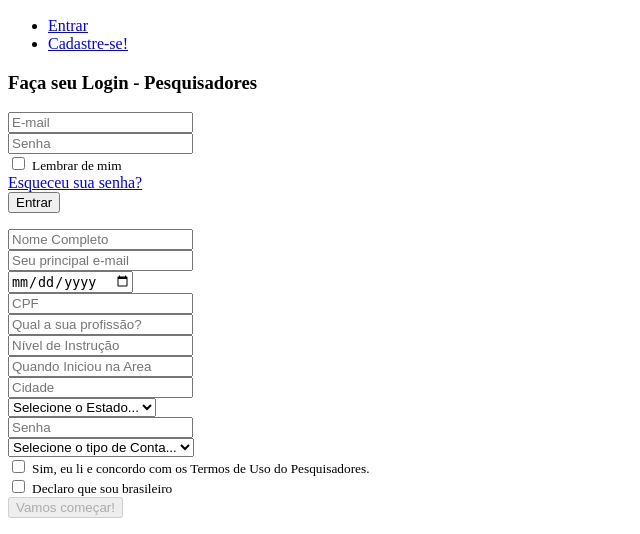
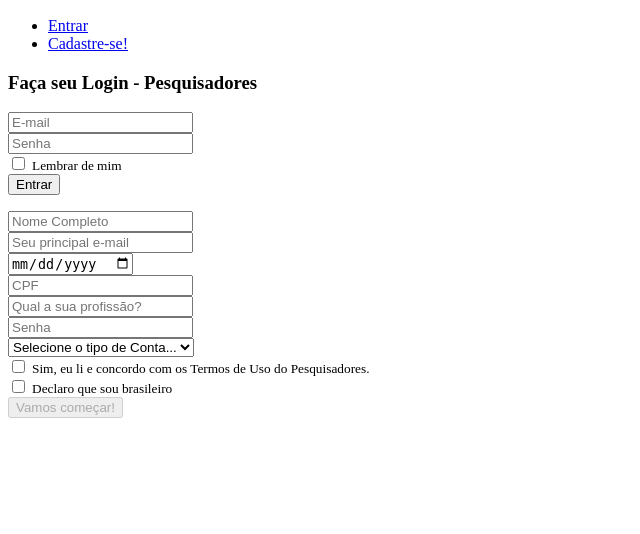
Before and after one commit to guisartori/pesquisadores, a PHP site: page /perfil/App/Views/login/index.php in a window 1280 px wide; the page is wider, and only the part inside the window is pictured. Shown: the part 930-1464 px from the top of that part, without its empty margins (0-640 px from the left). After the commit the page ends 1348 px from the top of that part, so only its background shows below. Run offline with PHP 8.4, Linux system fonts and the light colour scheme.

Commit message:
ajustes para nova entrega

```diff
--- a/App/Views/components/header.php
+++ b/App/Views/components/header.php
@@ -143,7 +143,7 @@
                 <div class="user-account-settingss">
 
 
-                    <h3>Configurações</h3>
+                    <!-- <h3>Configurações</h3> -->
                     <ul class="us-links">
                         <li><a href="/perfil/" title="">Meu Perfil</a></li>
                         <li><a href="/perfil/editar" title="">Editar meu Perfil</a></li>
--- a/App/Views/components/post.php
+++ b/App/Views/components/post.php
@@ -9,7 +9,8 @@ $idUsuarioLogado = \App\Lib\Auth::usuario()->id;
                 <img style="width: 50px; height: 50px" src="<?php echo ($post['foto_perfil']) ? $post['foto_perfil'] : "http://via.placeholder.com/50x50"; ?>" alt="">
                 <div class="usy-name">
                     <h3><?php echo $post['nome']; ?></h3>
-                    <span><img src="/public/images/clock.png" alt=""><?php echo \App\Lib\Util::convertDate($post['data_hora']); ?></span>
+                    <!-- <span><img src="/public/images/clock.png" alt=""><?php //echo \App\Lib\Util::convertDate($post['data_hora']);
+                                                                            ?></span> -->
                 </div>
             </div>
             <div class="ed-opts" style="<?php echo $idUsuarioLogado == $post['id_usuario'] ? '' : 'display:none'; ?>">
@@ -64,7 +65,8 @@ $idUsuarioLogado = \App\Lib\Auth::usuario()->id;
                 <img style="width: 50px; height: 50px" src="<?php echo ($post['foto_perfil']) ? $post['foto_perfil'] : "http://via.placeholder.com/50x50"; ?>" alt="">
                 <div class="usy-name">
                     <h3><?php echo $post['nome']; ?></h3>
-                    <span><img src="/public/images/clock.png" alt=""><?php echo \App\Lib\Util::convertDate($post['data_hora']); ?></span>
+                    <!-- <span><img src="/public/images/clock.png" alt=""><?php //echo \App\Lib\Util::convertDate($post['data_hora']);
+                                                                            ?></span> -->
                 </div>
             </div>
             <div class="ed-opts" style="<?php echo $idUsuarioLogado == $post['id_usuario'] ? '' : 'display:none'; ?>">
--- a/App/Views/login/index.php
+++ b/App/Views/login/index.php
@@ -1,9 +1,10 @@
 <style>
-    .invisivel{
+    .invisivel {
         display: none !important;
         visibility: hidden !important;
     }
 </style>
+
 <body class="sign-in">
 
     <div class="wrapper">
@@ -42,15 +43,14 @@
                                                 </div>
                                             </div>
                                             <div class="col-lg-12 no-pdd">
-                                                <div class="checky-sec">
+                                                <div class="checky-sec st2">
                                                     <div class="fgt-sec">
                                                         <input type="checkbox" name="cc" id="lembrar-de-mim">
                                                         <label for="lembrar-de-mim">
                                                             <span></span>
                                                         </label>
-                                                        <small>Lembrar de mim</small>
+                                                        <small>Lembrar de mim &nbsp;&nbsp;&nbsp;&nbsp;&nbsp;&nbsp;&nbsp;&nbsp;&nbsp;&nbsp;&nbsp;&nbsp;&nbsp;&nbsp;&nbsp;&nbsp;&nbsp;&nbsp;&nbsp;&nbsp;&nbsp;&nbsp;&nbsp;&nbsp;&nbsp;&nbsp;&nbsp;&nbsp;&nbsp;&nbsp;&nbsp;&nbsp;&nbsp;&nbsp;&nbsp;&nbsp;&nbsp;&nbsp;&nbsp;&nbsp;&nbsp;&nbsp;&nbsp;&nbsp;&nbsp;&nbsp;&nbsp;&nbsp;&nbsp;&nbsp;&nbsp;&nbsp;&nbsp;&nbsp;&nbsp;&nbsp;&nbsp;&nbsp;&nbsp;&nbsp;&nbsp;&nbsp;&nbsp;&nbsp;&nbsp;&nbsp;&nbsp;&nbsp;&nbsp;&nbsp;&nbsp;&nbsp;&nbsp;&nbsp;&nbsp;&nbsp;&nbsp;&nbsp;&nbsp;&nbsp;&nbsp;&nbsp;&nbsp;&nbsp;&nbsp;&nbsp;</small>
                                                     </div>
-                                                    <a href="principal.html" title="">Esqueceu sua senha?</a>
                                                 </div>
                                             </div>
                                             <div class="col-lg-12 no-pdd">
@@ -61,12 +61,6 @@
 
                                 </div>
                                 <div class="sign_in_sec" id="tab-2">
-                                    <div class="signup-tab">
-                                        <ul>
-                                            <li data-tab="tab-3" class="current invisivel"><a href="#" title="">Usuário</a></li>
-                                            <li class="invisivel" data-tab="tab-4"><a href="#" title="">Empresa</a></li>
-                                        </ul>
-                                    </div>
                                     <div class="dff-tab current" id="tab-3">
                                         <form action="/login/salvar" method="post" id="formNovoUsuario">
                                             <div class="row">
@@ -80,6 +74,7 @@
                                                         <i class="la la-mail-forward"></i>
                                                     </div>
                                                 </div>
+
                                                 <div class="col-lg-12 no-pdd">
                                                     <div class="sn-field">
                                                         <input id="data-nascimento" type="date" name="data_nascimento" placeholder="Data de Nascimento (dd/mm/aaaa)" required>
@@ -92,6 +87,7 @@
                                                         <i class="la la-globe"></i>
                                                     </div>
                                                 </div>
+
                                                 <div class="col-lg-12 no-pdd">
                                                     <div class="sn-field">
                                                         <input type="text" name="profissao" placeholder="Qual a sua profissão?" required>
@@ -100,25 +96,41 @@
                                                 </div>
                                                 <div class="col-lg-12 no-pdd">
                                                     <div class="sn-field">
-                                                        <input type="text" name="nivel_instrucao" placeholder="Nível de Instrução" required>
+                                                        <input type="password" name="senha" placeholder="Senha" required>
+                                                        <i class="la la-lock"></i>
+                                                    </div>
+                                                </div>
+                                                <div class="col-lg-12 no-pdd">
+                                                    <div class="sn-field">
+                                                        <select class="form-control" id="tipo-conta" name="tipo" required>
+                                                            <option>Selecione o tipo de Conta...</option>
+                                                            <option value="0">Membro comum</option>
+                                                            <option value="1">Pesquisador</option>
+                                                        </select>
+                                                        <i class="la la-link"></i>
+                                                    </div>
+                                                </div>
+                                                <div class="col-lg-12 no-pdd invisivel">
+                                                    <div class="sn-field">
+                                                        <input type="text" name="nivel_instrucao" placeholder="Nível de Instrução">
                                                         <i class="la la-graduation-cap"></i>
                                                     </div>
                                                 </div>
-                                                <div class="col-lg-12 no-pdd">
+                                                <div class="col-lg-12 no-pdd invisivel">
                                                     <div class="sn-field">
                                                         <input type="text" name="inicio_trabalho" placeholder="Quando Iniciou na Area">
                                                         <i class="la la-globe"></i>
                                                     </div>
                                                 </div>
-                                                <div class="col-lg-12 no-pdd">
+                                                <div class="col-lg-12 no-pdd invisivel">
                                                     <div class="sn-field">
-                                                        <input type="text" name="cidade" placeholder="Cidade" required>
+                                                        <input type="text" name="cidade" placeholder="Cidade">
                                                         <i class="la la-globe"></i>
                                                     </div>
                                                 </div>
-                                                <div class="col-lg-12 no-pdd">
+                                                <div class="col-lg-12 no-pdd invisivel">
                                                     <div class="sn-field">
-                                                        <select class="form-control" id="estado" name="estado" required>
+                                                        <select class="form-control " id="estado" name="estado">
                                                             <option>Selecione o Estado...</option>
                                                             <option value="AC">Acre</option>
                                                             <option value="AL">Alagoas</option>
@@ -153,22 +165,8 @@
                                                 </div>
                                                 <div class="col-lg-12 no-pdd d-none" style="display: none;">
                                                 </div>
-                                                <div class="col-lg-12 no-pdd">
-                                                    <div class="sn-field">
-                                                        <input type="password" name="senha" placeholder="Senha" required>
-                                                        <i class="la la-lock"></i>
-                                                    </div>
-                                                </div>
-                                                <div class="col-lg-12 no-pdd">
-                                                    <div class="sn-field">
-                                                        <select class="form-control" id="tipo-conta" name="tipo" required>
-                                                            <option>Selecione o tipo de Conta...</option>
-                                                            <option value="0">Membro comum</option>
-                                                            <option value="1">Pesquisador</option>
-                                                        </select>
-                                                        <i class="la la-link"></i>
-                                                    </div>
-                                                </div>
+
+
                                                 <div class="col-lg-12 no-pdd invisivel" id="CL">
                                                     <div class="sn-field">
                                                         <input type="text" name="url" id="url" placeholder="Currículo Lattes">
@@ -204,50 +202,7 @@
                                             <input type="hidden" name="send" id="send" value="0">
                                         </form>
                                     </div>
-                                    <div class="dff-tab invisivel" id="tab-4">
-                                        <form>
-                                            <div class="row">
-                                                <div class="col-lg-12 no-pdd">
-                                                    <div class="sn-field">
-                                                        <input type="text" name="company-name" placeholder="Nome da Empresa">
-                                                        <i class="la la-building"></i>
-                                                    </div>
-                                                </div>
-                                                <div class="col-lg-12 no-pdd">
-                                                    <div class="sn-field">
-                                                        <input type="text" name="country" placeholder="País">
-                                                        <i class="la la-globe"></i>
-                                                    </div>
-                                                </div>
-                                                <div class="col-lg-12 no-pdd">
-                                                    <div class="sn-field">
-                                                        <input type="password" name="password" placeholder="Senha">
-                                                        <i class="la la-lock"></i>
-                                                    </div>
-                                                </div>
-                                                <div class="col-lg-12 no-pdd">
-                                                    <div class="sn-field">
-                                                        <input type="password" name="repeat-password" placeholder="Repita a Senha">
-                                                        <i class="la la-lock"></i>
-                                                    </div>
-                                                </div>
-                                                <div class="col-lg-12 no-pdd">
-                                                    <div class="checky-sec st2">
-                                                        <div class="fgt-sec">
-                                                            <input type="checkbox" name="cc" id="c1">
-                                                            <label for="c1">
-                                                                <span></span>
-                                                            </label>
-                                                            <small>Sim, eu li e concordo com os Termos de Uso do Pesquisadores.</small>
-                                                        </div>
-                                                    </div>
-                                                </div>
-                                                <div class="col-lg-12 no-pdd">
-                                                    <button id="btn-cad-form-empresa"  type="submit" value="submitBt">Vamos começar!</button>
-                                                </div>
-                                            </div>
-                                        </form>
-                                    </div>
+
                                 </div>
                             </div>
                         </div>
@@ -258,11 +213,11 @@
     </div>
     <script>
         window.onload = () => {
-            $('#tipo-conta').on('change', (e)=> {
-                if(e.target.value == 1){
-                    $('#CL').removeClass("invisivel")
+            $('#tipo-conta').on('change', (e) => {
+                if (e.target.value == 1) {
+                    $('.invisivel').removeClass("invisivel").addClass('marcacao')
                 } else {
-                    !$('#CL').hasClass("invisivel") ? $('#CL').addClass("invisivel") : false
+                    !$('.marcacao').hasClass("invisivel") ? $('.marcacao').addClass("invisivel") : false
                 }
             })
         }
```
Also changed, not shown: App/Controllers/ComentarioController.php (+12 -10 lines), App/Lib/DB.php (+36 -21 lines), public/js/login/login.js (+5 -4 lines).
